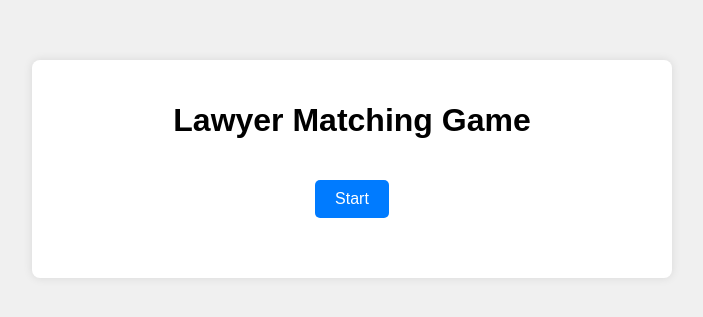
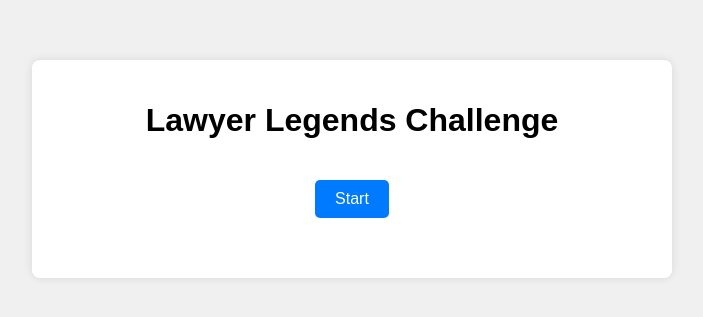
Before and after one commit to briancarney/LawyerTrivia, a plain HTML site: page index.html in a window 1280 px wide. Shown: the part 231-548 px from the top of the page, without its empty margins (288-991 px from the left). Drawn offline with Linux system fonts and the light colour scheme.

Commit message:
Add files via upload

```diff
--- a/index.html
+++ b/index.html
@@ -8,7 +8,7 @@
 </head>
 <body>
     <div class="container">
-        <h1>Lawyer Matching Game</h1>
+        <h1>Lawyer Legends Challenge</h1>
         <div id="game-area">
             <button id="start-button" onclick="startGame()">Start</button>
             <div id="lawyers-container" class="hidden">
```
